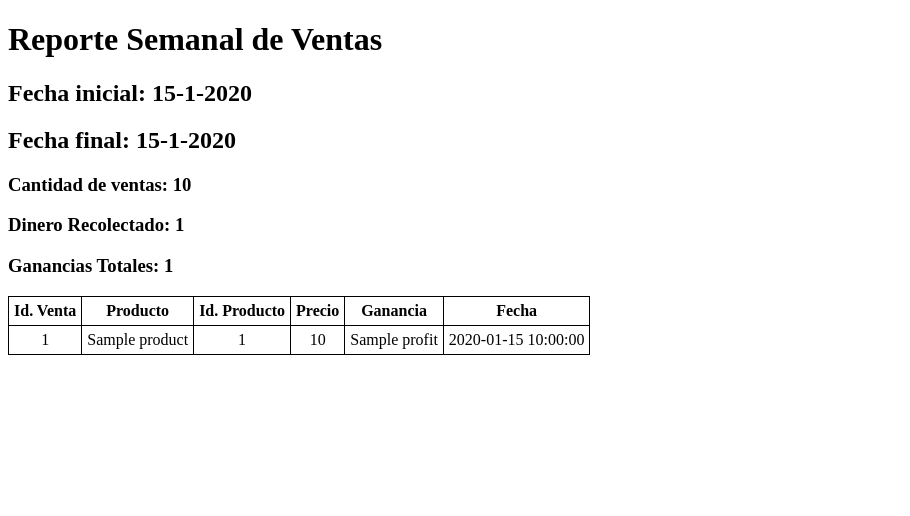
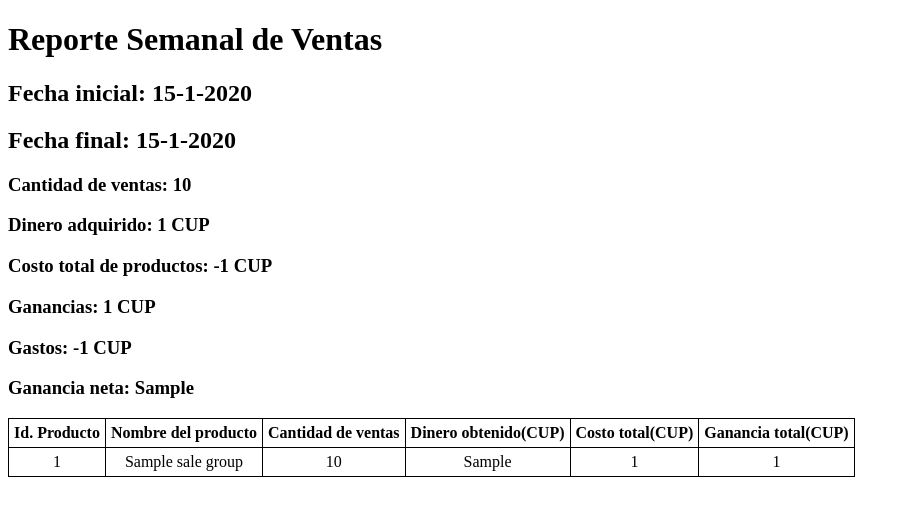
Before and after one commit to R0land013/blue-pos, a Python web app: template model/report/templates/week_report.html in a window 1280 px wide. Shown: the top 516 px of the page, without its empty margins (0-910 px from the left). Run offline with Jinja, Linux system fonts and the light colour scheme; the template is opened without the code that fills it: most values are stand-ins (such as "Sample title", 1, 10 or a date in 2020).

Commit message:
Feat: Añadidos el costo, los gastos y la ganancia neta al reporte semanal cuando se exporta

```diff
--- /dev/null
+++ b/model/report/templates/grouped_sales_template.html
@@ -0,0 +1,24 @@
+{% extends "base_template.html" %}
+
+{% block table %}
+    <thead>
+        <th>Id. Producto</th>
+        <th>Nombre del producto</th>
+        <th>Cantidad de ventas</th>
+        <th>Dinero obtenido(CUP)</th>
+        <th>Costo total(CUP)</th>
+        <th>Ganancia total(CUP)</th>
+    </thead>
+    <tbody>
+    {% for sale_group in sale_groups %}
+    <tr>
+        <td>{{ sale_group.product_id }}</td>
+        <td>{{ sale_group.product_name }}</td>
+        <td>{{ sale_group.sale_quantity }}</td>
+        <td>{{ sale_group.acquired_money }}</td>
+        <td>{{ sale_group.total_cost }}</td>
+        <td>{{ sale_group.total_profit }}</td>
+    </tr>
+    {% endfor %}
+    </tbody>
+{% endblock %}
--- a/model/report/templates/week_report.html
+++ b/model/report/templates/week_report.html
@@ -1,55 +1,10 @@
-<!DOCTYPE html>
-<html>
-<head>
-    <title>Reporte Semanal</title>
+{% extends "grouped_sales_template.html" %}
 
-    <style>
-            table{
-                border-collapse: collapse;
-                border:solid 1px black;
-            }
-            td, th{
-                border-collapse: collapse;
-                text-align: center;
-                vertical-align: middle;
-                padding: 5px;
-                border:solid 1px black;
-            }
-        </style>
+{% block report_name %}
+    Reporte Semanal de Ventas
+{% endblock %}
 
-</head>
-
-<body>
-    <h1>Reporte Semanal de Ventas</h1>
-    <h2>Fecha inicial: {{ monday_date.day }}-{{ monday_date.month }}-{{ monday_date.year }}</h2>
-    <h2>Fecha final: {{ sunday_date.day }}-{{ sunday_date.month }}-{{ sunday_date.year }}</h2>
-
-    <h3>Cantidad de ventas: {{ sale_quantity }}</h3>
-    <h3>Dinero Recolectado: {{ total_collected_money }}</h3>
-    <h3>Ganancias Totales: {{ total_profit }}</h3>
-
-    <table>
-        <thead>
-        <th>Id. Venta</th>
-        <th>Producto</th>
-        <th>Id. Producto</th>
-        <th>Precio</th>
-        <th>Ganancia</th>
-        <th>Fecha</th>
-        </thead>
-        <tbody>
-        {% for a_sale in sales %}
-        <tr>
-            <td>{{ a_sale.id }}</td>
-            <td>{{ a_sale.product.name }}</td>
-            <td>{{ a_sale.product_id }}</td>
-            <td>{{ a_sale.price }}</td>
-            <td>{{ a_sale.profit }}</td>
-            <td>{{ a_sale.date }}</td>
-        </tr>
-        {% endfor %}
-        </tbody>
-    </table>
-</body>
-
-</html>
+{% block date_block %}
+    <h2>Fecha inicial: {{ initial_date.day }}-{{ initial_date.month }}-{{ initial_date.year }}</h2>
+    <h2>Fecha final: {{ final_date.day }}-{{ final_date.month }}-{{ final_date.year }}</h2>
+{% endblock %}
```
Also changed, not shown: model/report/week.py (+21 -9 lines).
